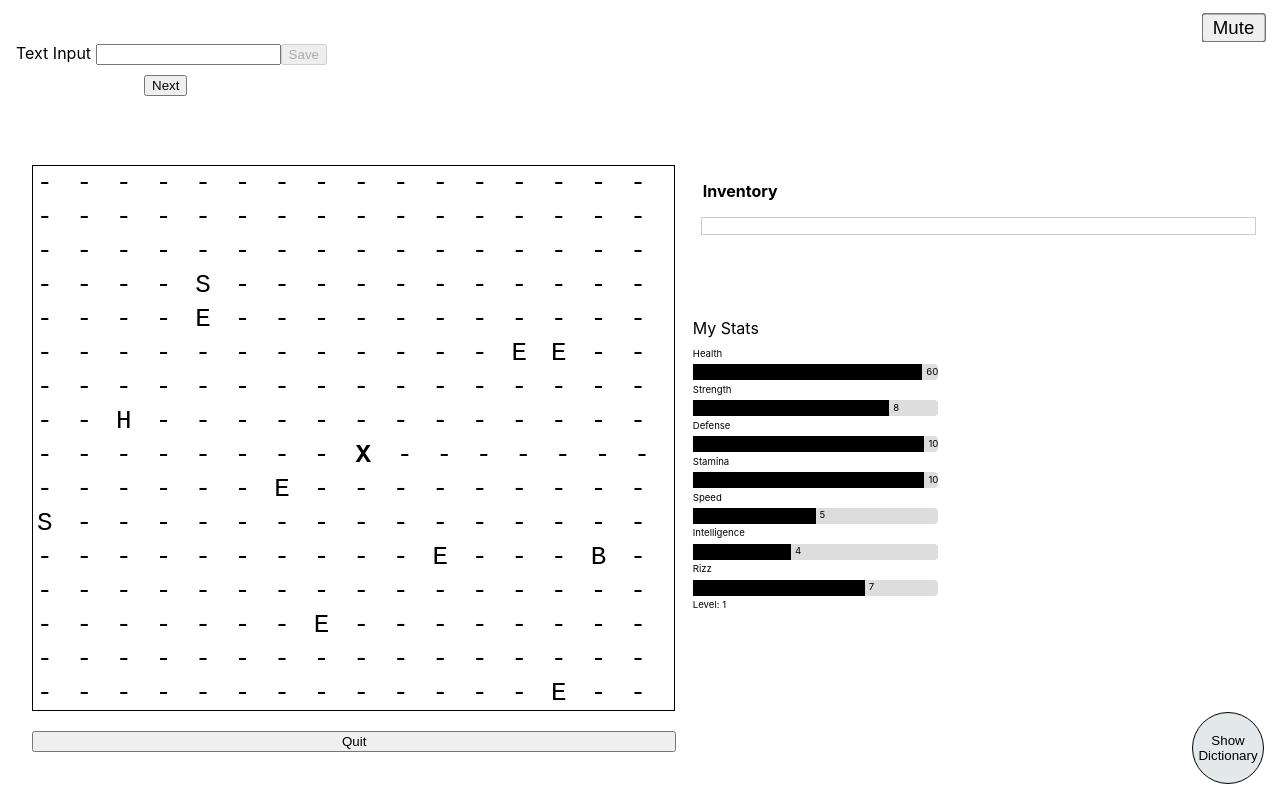
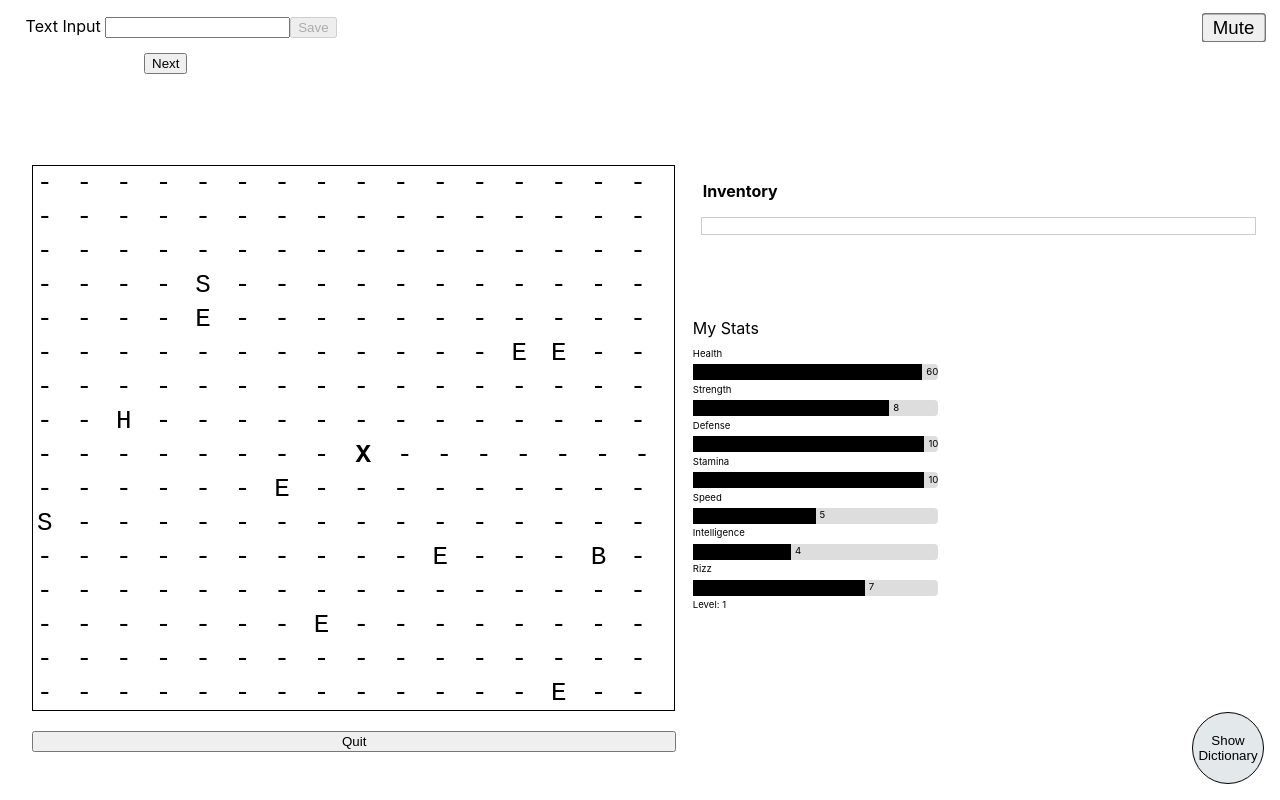
Before and after one commit to csci312a-f23/project-camelshump, a Next.js app: page /play in a window 1280 px wide. Built offline with nearby package versions, Linux system fonts and the light colour scheme; what @huggingface/inference would draw is missing.

Commit message:
Merged with main. Only issues is with the scrollable text, it doesnt automatically scroll to the end of the text.

```diff
--- a/src/components/FightEnemy.js
+++ b/src/components/FightEnemy.js
@@ -95,7 +95,8 @@ FightEnemy.propTypes = {
   closePopup: PropTypes.func.isRequired,
   fightAction: PropTypes.func.isRequired,
   itemAction: PropTypes.func.isRequired,
-  generatedText: PropTypes.string.isRequired,
+  // eslint-disable-next-line react/require-default-props
+  generatedText: PropTypes.string,
   setGeneratedText: PropTypes.func.isRequired,
   setTextPrompt: PropTypes.func.isRequired,
   // eslint-disable-next-line react/require-default-props
--- a/src/components/TextPrompt.js
+++ b/src/components/TextPrompt.js
@@ -1,5 +1,6 @@
 import { useState, useEffect } from "react";
 import PropTypes from "prop-types";
+import styles from "../styles/TextPrompt.module.css";
 
 export default function TextPrompt({
   getText,
@@ -18,7 +19,7 @@ export default function TextPrompt({
   }, [invisiblePrompt]);
 
   return (
-    <div>
+    <div className={styles.textPrompt}>
       <label> Text Input </label>
       <input
         type="text"
--- /dev/null
+++ b/src/styles/TextPrompt.module.css
@@ -0,0 +1,8 @@
+/* TextPrompt.css */
+
+.textPrompt {
+  position: absolute;
+  top: 2%;
+  left: 2%;
+  padding-bottom: 2%;
+}
--- a/src/styles/globals.css
+++ b/src/styles/globals.css
@@ -40,6 +40,7 @@ body {
   width: 100%;
   height: 13vh;
   margin-bottom: 1rem;
+  overflow-y: auto;
 }
 
 .statsContainer {
```
